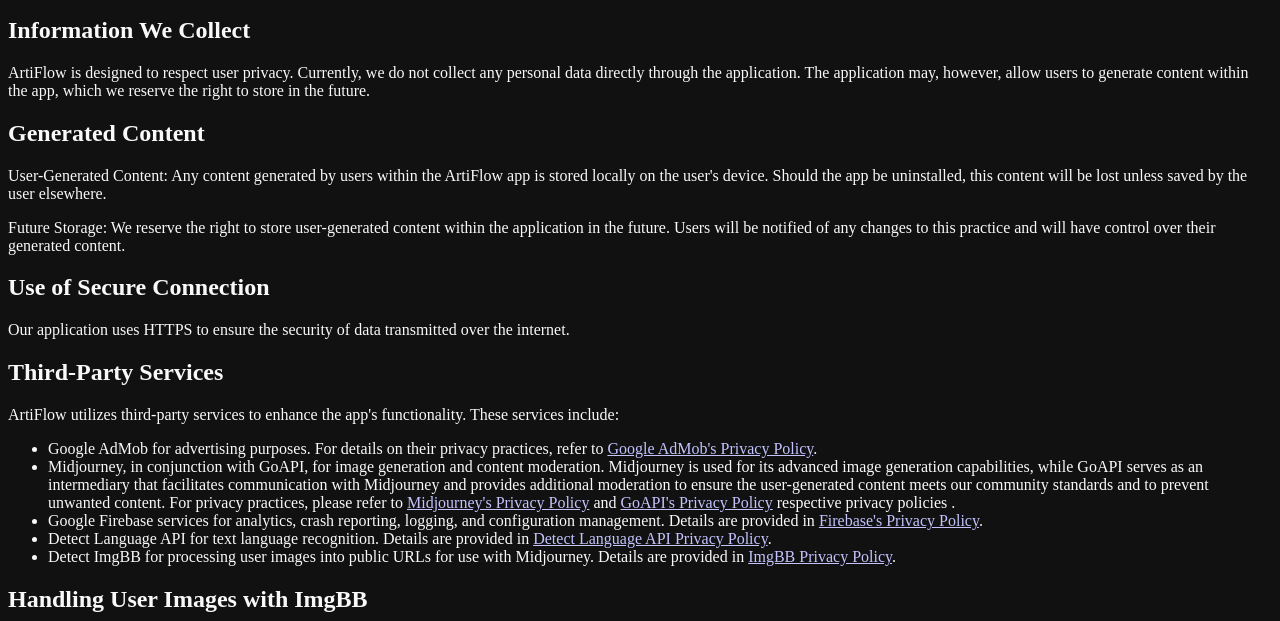
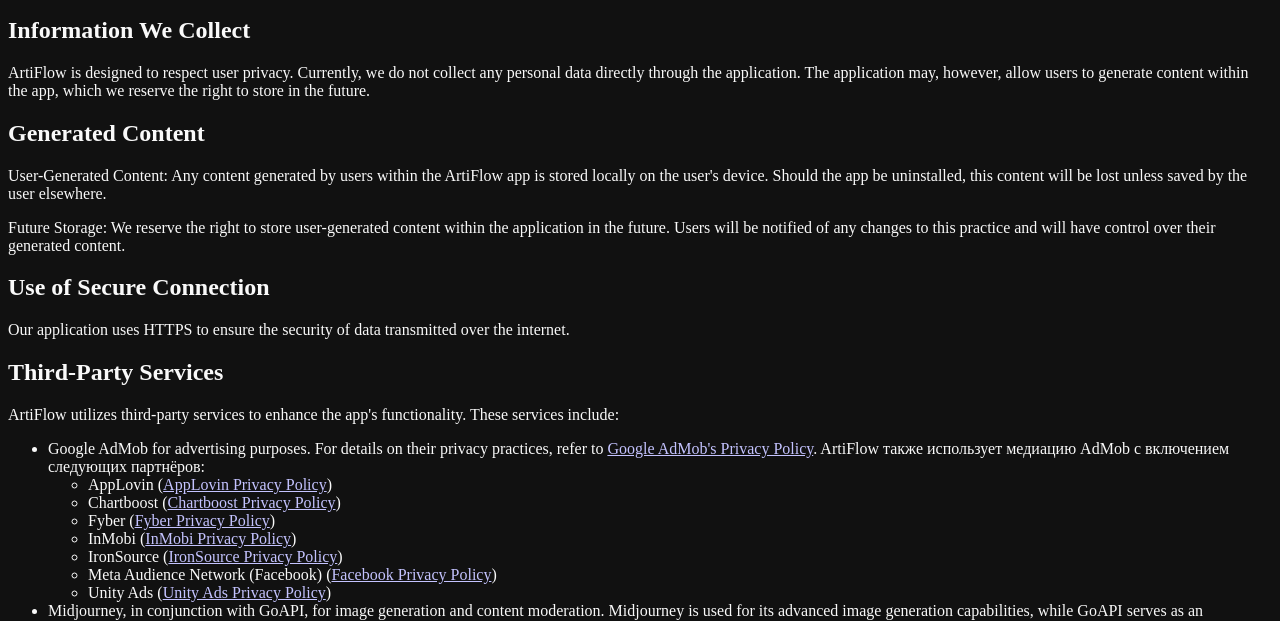
Before and after one commit to bobKotlin/ArtiFlowPrivacyPolicy, a plain HTML site: page index.html in a window 1280 px wide. Shown: the part 119-740 px from the top of the page. Drawn offline with Linux system fonts and the light colour scheme.

Commit message:
Update index.html

```diff
--- a/index.html
+++ b/index.html
@@ -1,4 +1,3 @@
-
 <!DOCTYPE html>
 <html lang="en">
 <head>
@@ -39,11 +38,21 @@
     <p>ArtiFlow utilizes third-party services to enhance the app's functionality. These services include:</p>
 
     <ul>
-        <li>Google AdMob for advertising purposes. For details on their privacy practices, refer to <a href="https://support.google.com/admob/answer/6128543?hl=en" target="_blank">Google AdMob's Privacy Policy</a>.</li>
+        <li>Google AdMob for advertising purposes. For details on their privacy practices, refer to <a href="https://support.google.com/admob/answer/6128543?hl=en" target="_blank">Google AdMob's Privacy Policy</a>. ArtiFlow также использует медиацию AdMob с включением следующих партнёров:
+            <ul>
+                <li>AppLovin (<a href="https://www.applovin.com/privacy/">AppLovin Privacy Policy</a>)</li>
+                <li>Chartboost (<a href="https://answers.chartboost.com/en-us/articles/200780269">Chartboost Privacy Policy</a>)</li>
+                <li>Fyber (<a href="https://www.fyber.com/privacy-policy/">Fyber Privacy Policy</a>)</li>
+                <li>InMobi (<a href="https://www.inmobi.com/privacy-policy/">InMobi Privacy Policy</a>)</li>
+                <li>IronSource (<a href="https://www.is.com/privacy-policy/">IronSource Privacy Policy</a>)</li>
+                <li>Meta Audience Network (Facebook) (<a href="https://www.facebook.com/about/privacy">Facebook Privacy Policy</a>)</li>
+                <li>Unity Ads (<a href="https://unity3d.com/legal/privacy-policy">Unity Ads Privacy Policy</a>)</li>
+            </ul>
+        </li>
         <li>Midjourney, in conjunction with GoAPI, for image generation and content moderation. Midjourney is used for its advanced image generation capabilities, while GoAPI serves as an intermediary that facilitates communication with Midjourney and provides additional moderation to ensure the user-generated content meets our community standards and to prevent unwanted content. For privacy practices, please refer to <a href="https://docs.midjourney.com/docs/privacy-policy" target="_blank">Midjourney's Privacy Policy</a> and <a href="https://www.goapi.ai/privacy-policy" target="_blank">GoAPI's Privacy Policy</a> respective privacy policies .</li>
         <li>Google Firebase services for analytics, crash reporting, logging, and configuration management. Details are provided in <a href="https://firebase.google.com/support/privacy" target="_blank">Firebase's Privacy Policy</a>.</li>
         <li>Detect Language API for text language recognition. Details are provided in <a href="https://detectlanguage.com/privacy_policy" target="_blank">Detect Language API Privacy Policy</a>.</li>
-        <li>Detect ImgBB for processing user images into public URLs for use with Midjourney. Details are provided in <a href="https://imgbb.com/privacy" target="_blank">ImgBB Privacy Policy</a>.</li>
+        <li>ImgBB for processing user images into public URLs for use with Midjourney. Details are provided in <a href="https://imgbb.com/privacy" target="_blank">ImgBB Privacy Policy</a>.</li>
     </ul>
     <h2>Handling User Images with ImgBB</h2>
     <p>To facilitate the image generation process with Midjourney, ArtiFlow now utilizes ImgBB for temporary image uploads. This change allows us to create a public URL for Midjourney to access the image, as it only accepts public URLs for processing. We remain committed to your privacy and data security throughout this process:</p>
```
Lines whose indentation alone changed are shown as unchanged.
